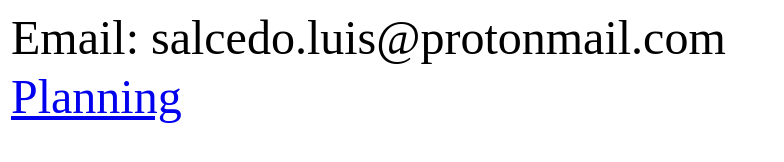
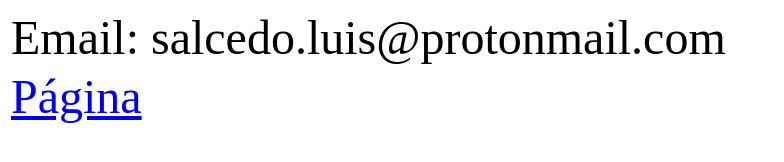
Before and after one commit to luizsacro2/DSW-luisSalcedo, a plain HTML site: page index.html in a window 1280 px wide. Shown: the part 178-340 px from the top of the page, without its empty margins (0-784 px from the left). Drawn offline with Linux system fonts and the light colour scheme.

Commit message:
Mensaje de referencia

```diff
--- a/index.html
+++ b/index.html
@@ -10,7 +10,7 @@
 <tr><td>Programa: Ingeniería de sistemas</td></tr>
 <tr><td>Teléfono: 3045409695</td></tr>
 <tr><td>Email: salcedo.luis@protonmail.com</td></tr>
-<tr><td><a href="Fase_2/planning.html">Planning</a></td></tr>
+<tr><td><a href="Fase_3/index.html">Página</a></td></tr>
 
 </table>
 
```
